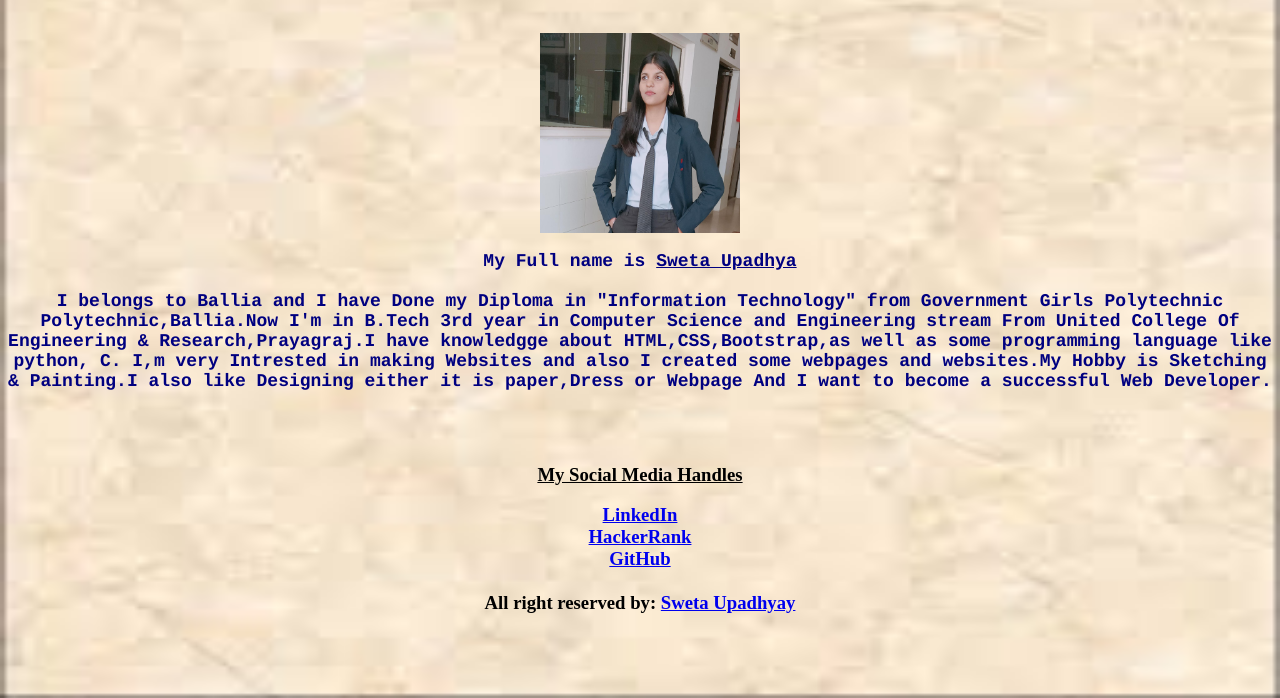
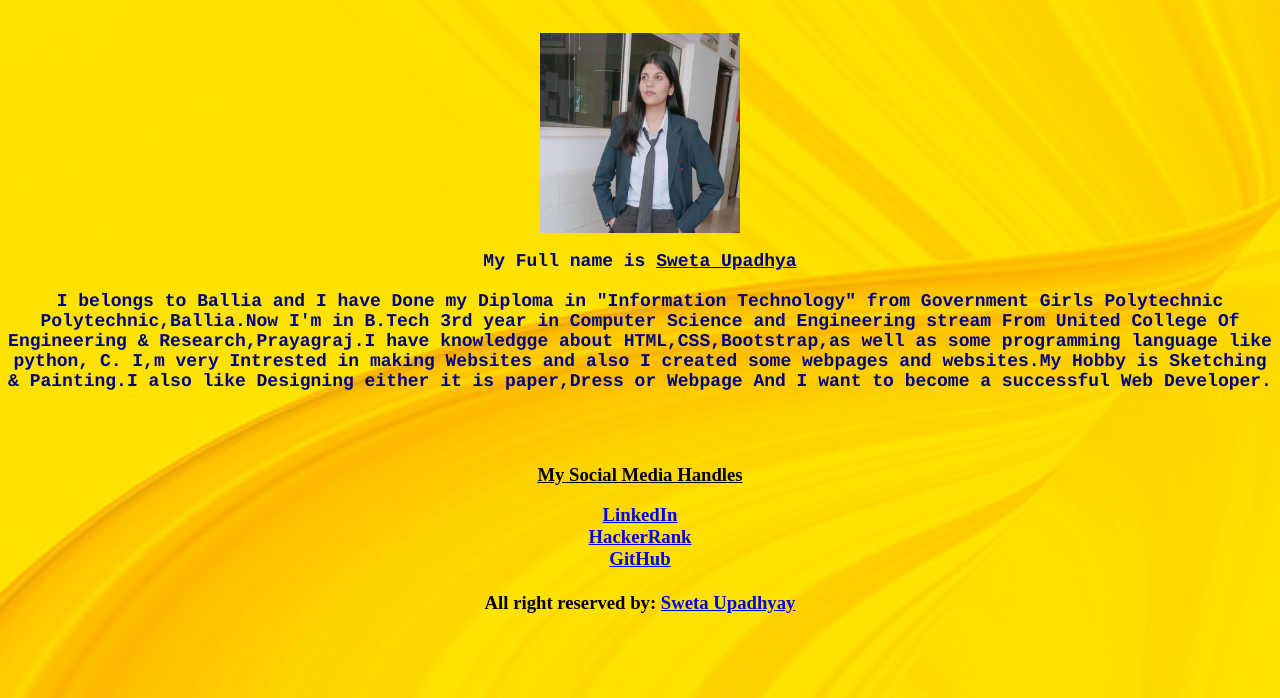
Before and after one commit to Swetaupadhyay21/Portfolio, a plain HTML site: page index.html in a window 1280 px wide. Shown: the part 102-800 px from the top of the page. Drawn offline with Linux system fonts and the light colour scheme.

Commit message:
Update index.html

```diff
--- a/index.html
+++ b/index.html
@@ -7,7 +7,7 @@ My webpage
   body
     {
     background-image: linear-gradient(180deg, skyblue, pink);
-  background-image: url("11.jfif");
+  background-image: url("12.jpg");
   background-repeat:no-repeat;
   background-size:100% 100%;
     }
```
